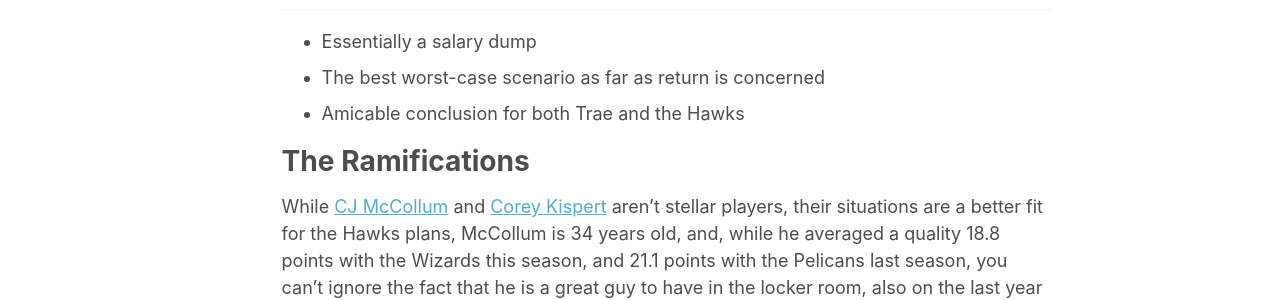
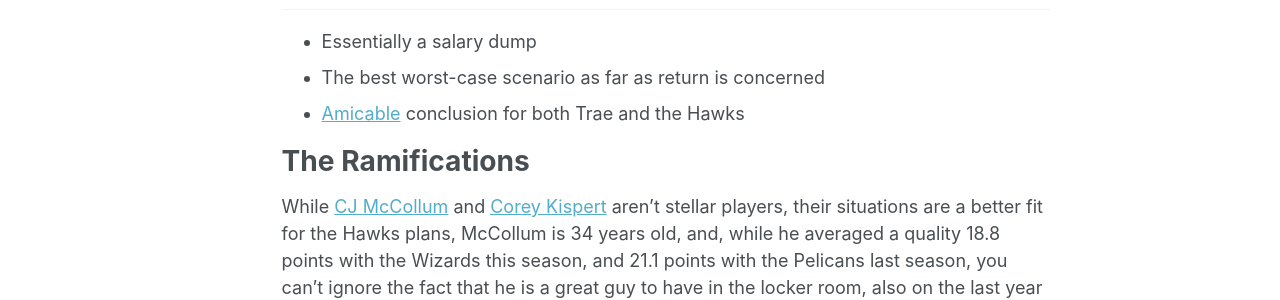
Before and after one commit to chkbm/chkpage, a Jekyll site: the page built from _posts/2026-01-11-reply-to-my-trae-young-article.md, in a window 1280 px wide and 900 px high. Shown: the part 455-755 px from the top of the window. Built offline with Jekyll 4.4.1, drawn with Linux system fonts in a browser that asks for light colours; a script that is not in the unit is left out; part of the change alters nothing that is shown.

```diff
--- a/_posts/2026-01-11-reply-to-my-trae-young-article.md
+++ b/_posts/2026-01-11-reply-to-my-trae-young-article.md
@@ -19,7 +19,7 @@ Wizards Received:   Trae Young
 ## My Assesment of the Trade
 - Essentially a salary dump
 - The best worst-case scenario as far as return is concerned
-- Amicable conclusion for both Trae and the Hawks
+- [Amicable](https://www.nytimes.com/athletic/6964466/2026/01/12/hawks-trae-young-trade-onsi-saleh/) conclusion for both Trae and the Hawks
 
 
 The Ramifications
```
